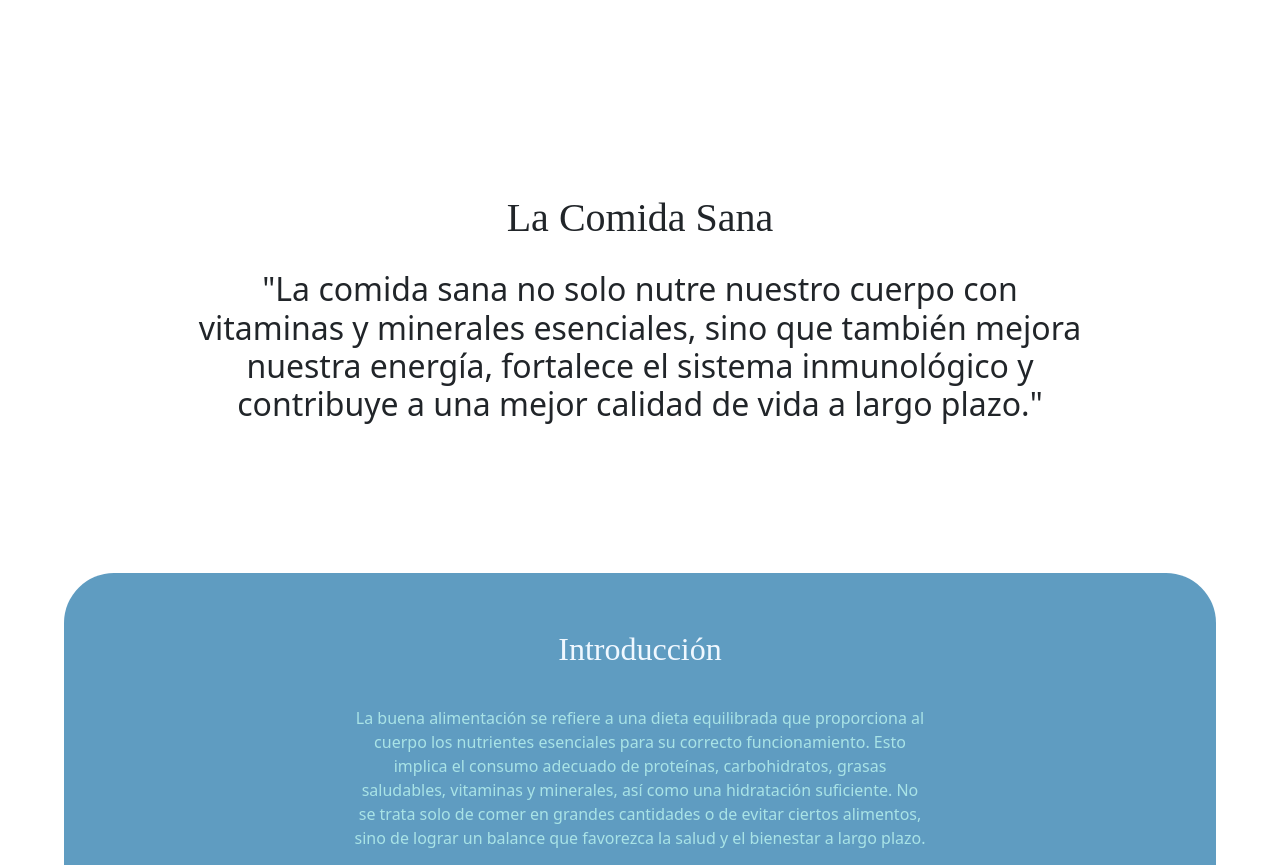
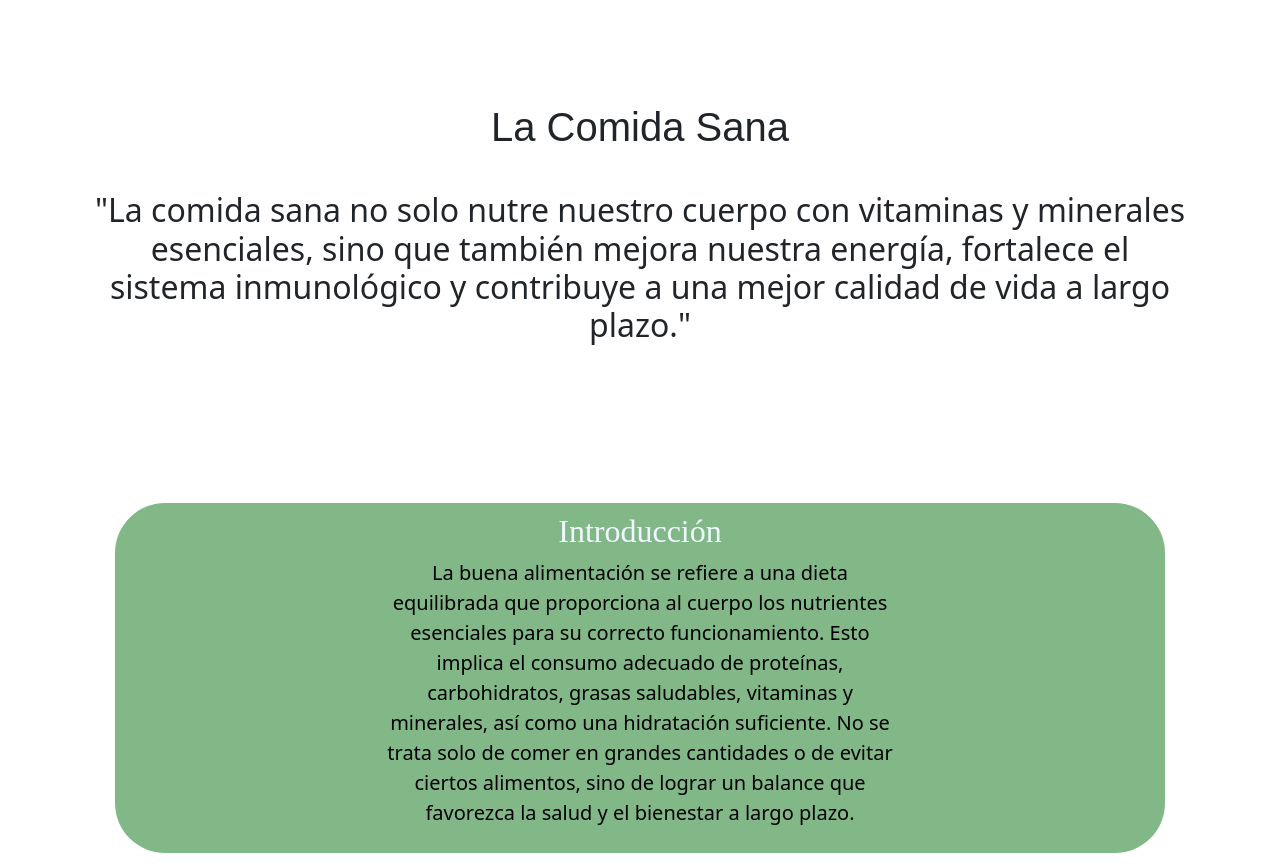
Before and after one commit to MateoR218/ProyectoFinal, a plain HTML site: page index.html in a window 1280 px wide. Shown: the part 87-952 px from the top of the page. Drawn offline with nearby package versions, Linux system fonts and the light colour scheme; files that its build step writes are made by us from their sources; a web font is replaced by a local one.

Commit message:
Add files via upload

```diff
--- a/style.css
+++ b/style.css
@@ -1,55 +1,54 @@
+/* Seccion 1 -  */
 .hero {
-    background-color: #fff;
+    background-color: #ffffff;
     height: 450px;
     display: flex;
     flex-direction: column;
     justify-content: center;
     align-items: center;
     text-align: center;
-    margin-top: 80px;
+    margin-top: 10px;
 }
 
 .hero h1{
-    margin-top: 30px;
+    background-color: #ffffff;
+    height: 80px;
+}
+.hero h2{
+    max-width: 1100px;
 }
 
-.hero h2{
-    margin-top: 20px;
-    max-width: 900px;
-}
-
-
-.about-us{
-    background-color: rgb(46, 46, 121);
-    max-width: 90%;
+.about-us {
+    background-color: rgba(6, 115, 19, 0.5);
+    max-width: 1050px;
+    width: 90%;
     margin: auto;
     border-radius: 50px;
     margin-top: 50px;
-}
-
-.about-us h2 {
-
-    font-family: "Rubik Dirt", serif;
-    color: aliceblue;
-    justify-content: center;
-
-}
-
-.about-us p{
-    margin-top: 30px;
-    color: rgb(169, 227, 230);
-
-}
-
-.about-us {
-    background-color: rgb(95, 156, 193);
     height: 350px;
     display: flex;
     flex-direction: column;
     justify-content: center;
     align-items: center;
+    padding: 10px;
+    text-align: center;
 }
 
+
+.about-us h2 {
+    font-family: "Rubik Dirt", serif;
+    color: aliceblue;
+    margin-bottom: 10x;
+}
+
+
+.about-us p {
+    width: 80%;
+    max-width: 900px;
+    color: black;
+    font-size: 20px;
+    line-height: 1.5;
+}
 
 .skills-icons {
 
@@ -67,7 +66,7 @@
 
 
 .skills .col {
-    border: 4px solid rgb(245, 218, 40);
+    border: 4px solid rgb(247, 147, 90);
     padding: 20px;
     border-radius: 10px;
     text-align: center;
@@ -155,14 +154,14 @@
 
   /* Texto */
 .text-center1 {
-    font-family: "Rubik Microbe", serif;
+    font-family: "Arial", serif;
 }
 
 
 
   /* Footer */
   .custom-footer {
-    background-color: #1e1e40;
+    background-color: #000000;
     color: #ffffff;
     padding: 40px;
   }
```
